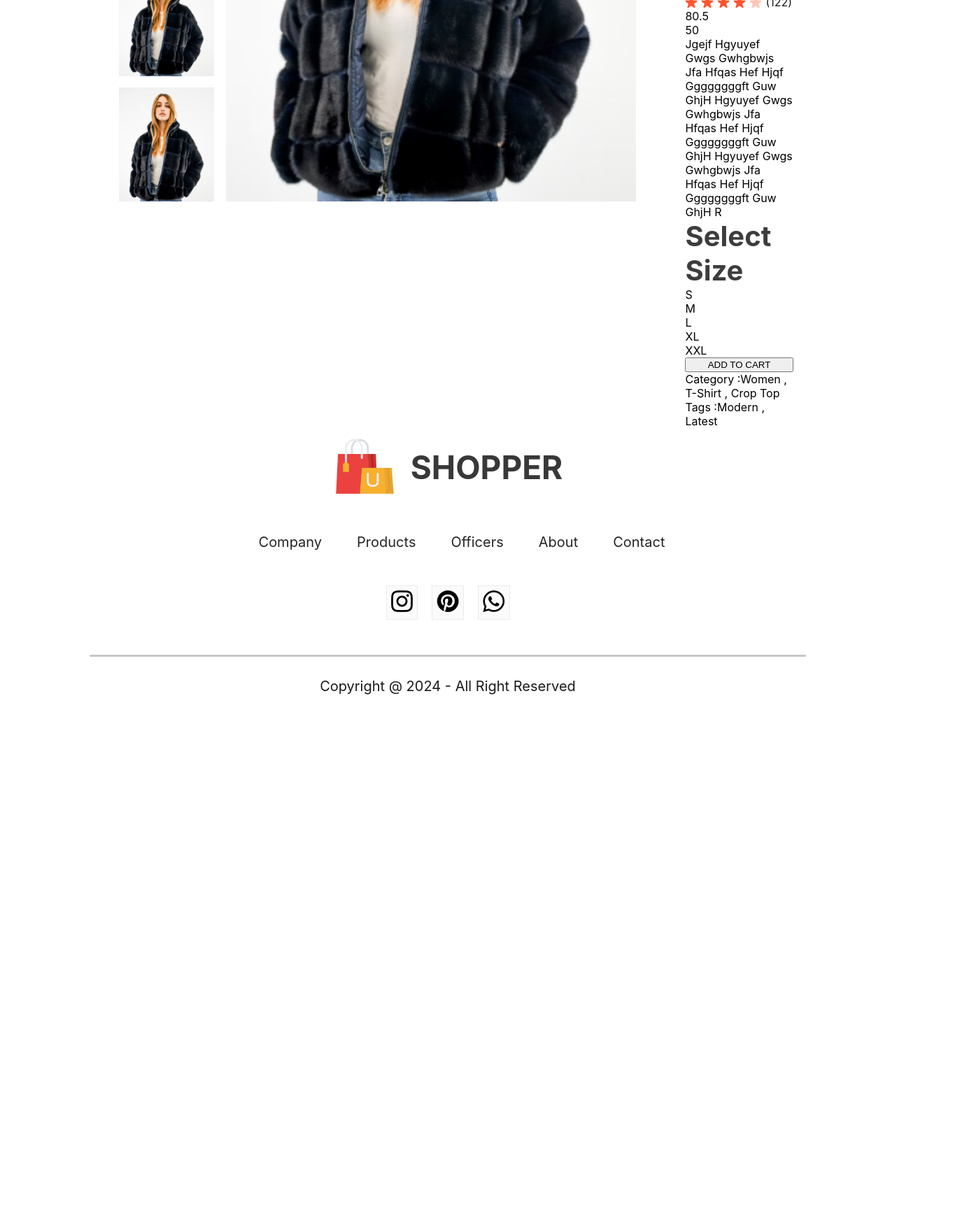
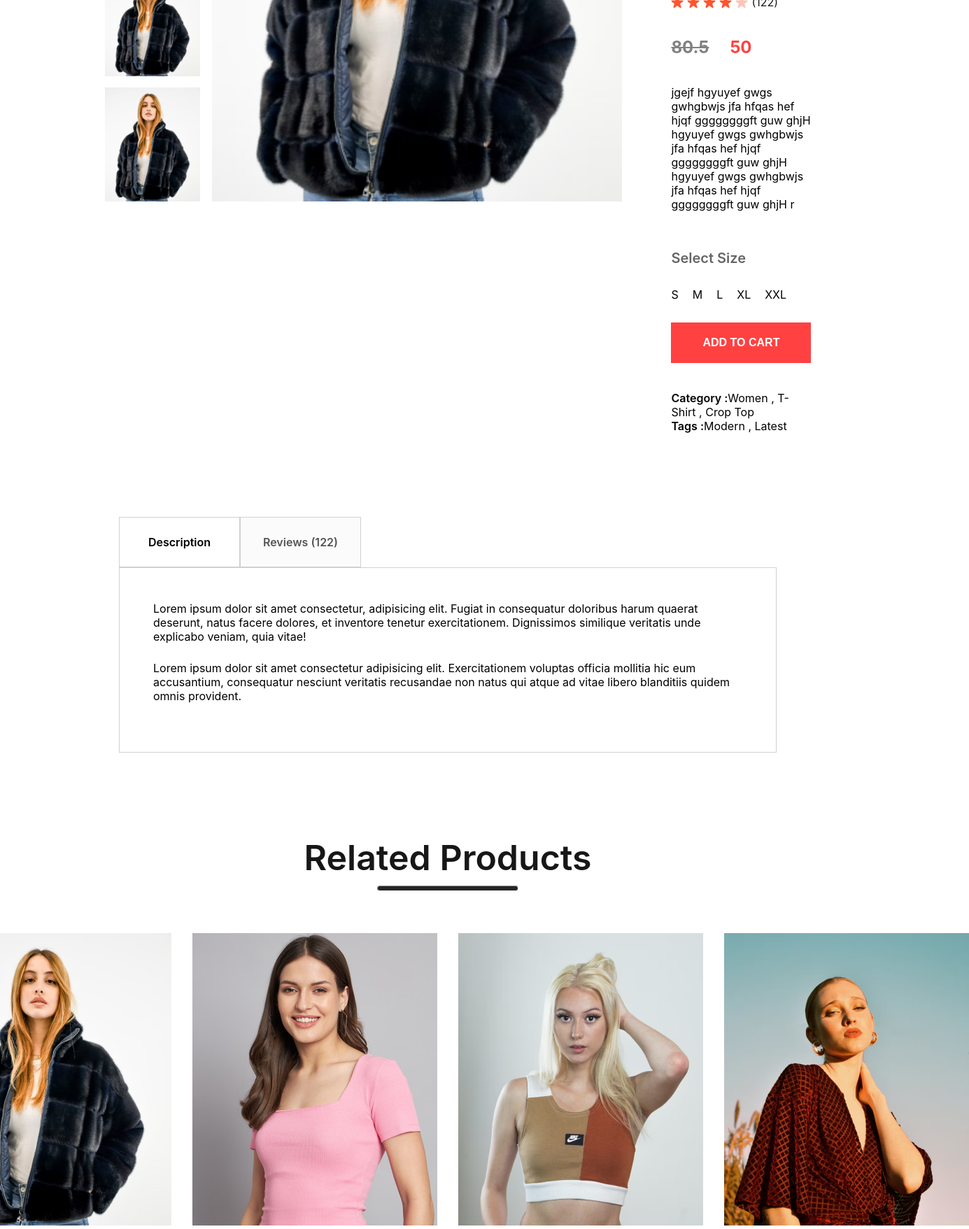
Before and after one commit to RaRashed/react_ecommerce, a React (Create React App) app: page /product/1 in a window 1280 px wide. Shown: the part 540-2297 px from the top of the page at 70% size, 1385 px wide, since content can reach past the window. Before the commit the page ends 1563 px from the top, so only its background shows below. Built offline with nearby package versions, Linux system fonts and the light colour scheme.

Commit message:
product display and related product

```diff
--- a/src/Components/Breadcrums/Breadcrum.jsx
+++ b/src/Components/Breadcrums/Breadcrum.jsx
@@ -1,13 +1,13 @@
 import React from 'react';
 import './Breadcrum.css';
 import arrow_icon from '../Assets/breadcrum_arrow.png';
-import ProductDisplay from '../ProductDisplay/ProductDisplay';
+// import ProductDisplay from '../ProductDisplay/ProductDisplay';
 const Breadcrum = (props) => {
     const { product } = props;
     return (
         <div className='breadcrum'>
             HOME <img src={arrow_icon} alt="" /> SHOP <img src={arrow_icon} alt="" /> {product.category} <img src={arrow_icon} alt="" /> {product.name}
-            <ProductDisplay product={product} />
+
         </div>
 
     );
--- /dev/null
+++ b/src/Components/DescriptionBox/DescriptionBox.css
@@ -0,0 +1,29 @@
+.dexcriptionbox{
+    margin: 120px 170px;
+}
+.descriptionbox-navigator{
+    display:flex;
+}
+.descriptionbox-nav-box{
+    display: flex;
+    align-items: center;
+    justify-content: center;
+    font-size: 16px;
+    font-weight: 600;
+    width: 171px;
+    height: 70px;
+    border: 1px solid #d0d0d0;
+
+}
+.descriptionbox-nav-box.fade{
+    background: #FBFBFB;
+    color: #555;
+}
+.descriptionbox-dexcription{
+   display: flex;
+   flex-direction: column;
+   gap: 25px;
+   border: 1px solid #D0D0D0;
+   padding: 48px;
+   padding-bottom: 70px;
+}
--- /dev/null
+++ b/src/Components/DescriptionBox/DescriptionBox.jsx
@@ -0,0 +1,22 @@
+import React from 'react';
+import './DescriptionBox.css'
+
+const DescriptionBox = () => {
+    return (
+        <div className='dexcriptionbox'>
+            <div className="descriptionbox-navigator">
+                <div className="descriptionbox-nav-box">Description</div>
+                <div className="descriptionbox-nav-box fade">Reviews (122)</div>
+
+            </div>
+            <div className="descriptionbox-dexcription">
+                <p>Lorem ipsum dolor sit amet consectetur, adipisicing elit. Fugiat in consequatur doloribus harum quaerat deserunt, natus facere dolores, et inventore tenetur exercitationem. Dignissimos similique veritatis unde explicabo veniam, quia vitae!</p>
+                <p>
+                    Lorem ipsum dolor sit amet consectetur adipisicing elit. Exercitationem voluptas officia mollitia hic eum accusantium, consequatur nesciunt veritatis recusandae non natus qui atque ad vitae libero blanditiis quidem omnis provident.
+                </p>
+            </div>
+        </div>
+    );
+};
+
+export default DescriptionBox;
--- a/src/Components/Item/Item.jsx
+++ b/src/Components/Item/Item.jsx
@@ -5,7 +5,7 @@ import { Link } from "react-router-dom";
 const Item = (props) => {
   return (
     <div className="item">
-      <Link to={`/product/${props.id}`}> <img src={props.image} /></Link>
+      <Link to={`/product/${props.id}`}> <img onClick={window.scrollTo(0, 0)} src={props.image} /></Link>
       <p>{props.name}</p>
       <div className="item-prices">
         <div className="item-price-new">${props.new_price}</div>
--- a/src/Components/ProductDisplay/ProductDisplay.css
+++ b/src/Components/ProductDisplay/ProductDisplay.css
@@ -37,3 +37,51 @@ gap: 5px;
 color: #1c1c1c;
 font-size: 16px;
 }
+.productdisplay-right-prices{
+    display: flex;
+    margin: 40px 0px;
+    gap: 30px;
+    font-size: 24px;
+    font-weight: 700;
+}
+.productdisplay-right-price-old{
+    color: #818181;
+    text-decoration: line-through;
+}
+.productdisplay-right-price-new{
+    color: #ff4141;
+}
+.productdisplay-right-size h1{
+    margin-top: 55px;
+    color: #656565;
+    font-size: 20px;
+    font-weight: 600;
+}
+.productdispaly-right-sizes{
+    display: flex;
+    margin: 30px 0px;
+    gap: 20px;
+}
+.productdispaly-right-size div{
+    padding: 18px 24px;
+    background: #fbfbfb;
+    border: 1px solid #ebebeb;
+    border-radius: 3px;
+    cursor: pointer;
+}
+.productdisplay-right button{
+    padding: 20px 40px;
+    width: 200px;
+    font-size: 16px;
+    font-weight: 600;
+    color: white;
+    background: #ff4141;
+    margin-bottom: 40px;
+    border: none;
+    outline: none;
+    cursor: pointer;
+}
+.productdisplay-right-category span{
+    font-weight: 600;
+
+}
--- a/src/Components/ProductDisplay/ProductDisplay.jsx
+++ b/src/Components/ProductDisplay/ProductDisplay.jsx
@@ -46,7 +46,7 @@ const ProductDisplay = (props) => {
                 </div>
                 <div className="productdisplay-right-size">
                     <h1>Select Size</h1>
-                    <div className='productdispaly-right-size'>
+                    <div className='productdispaly-right-sizes'>
                         <div>S</div>
                         <div>M</div>
                         <div>L</div>
--- /dev/null
+++ b/src/Components/RelatedProducts/RelatedProducts.css
@@ -0,0 +1,23 @@
+.relatedproducts{
+    display: flex;
+    flex-direction: column;
+    align-items: center;
+    gap: 10px;
+    height: 90vh;
+}
+.relatedproducts h1{
+    color: #171717;
+    font-size: 50px;
+    font-weight: 600;
+}
+.relatedproducts hr{
+    width: 200px;
+    height: 6px;
+    border-radius: 10px;
+    background: #252525;
+}
+.relatedproducts-item{
+    margin-top: 50px;
+    display: flex;
+    gap: 30px;
+}
--- /dev/null
+++ b/src/Components/RelatedProducts/RelatedProducts.jsx
@@ -0,0 +1,21 @@
+import React from 'react';
+import './RelatedProducts.css';
+import data_product from '../Assets/data'
+import Item from '../Item/Item';
+
+const RelatedProducts = () => {
+    return (
+        <div className='relatedproducts'>
+            <h1>Related Products</h1>
+            <hr />
+            <div className='relatedproducts-item'>
+                {data_product.map((item, i) => {
+                    return <Item key={i} id={item.id} name={item.name} image={item.image} new_price={item.new_price} old_price={item.old_price} />
+
+                })}
+            </div>
+        </div>
+    );
+};
+
+export default RelatedProducts;
--- a/src/Pages/Product.jsx
+++ b/src/Pages/Product.jsx
@@ -3,6 +3,9 @@ import React, { useContext } from 'react';
 import { ShopContext } from '../Context/ShopContext';
 import { useParams } from 'react-router-dom';
 import Breadcrum from '../Components/Breadcrums/Breadcrum';
+import ProductDisplay from '../Components/ProductDisplay/ProductDisplay';
+import DescriptionBox from '../Components/DescriptionBox/DescriptionBox';
+import RelatedProducts from '../Components/RelatedProducts/RelatedProducts';
 
 const Product = () => {
     const { all_product } = useContext(ShopContext);
@@ -11,6 +14,9 @@ const Product = () => {
     return (
         <div>
             <Breadcrum product={product} />
+            <ProductDisplay product={product} />
+            <DescriptionBox />
+            <RelatedProducts />
         </div>
     );
 };
```
